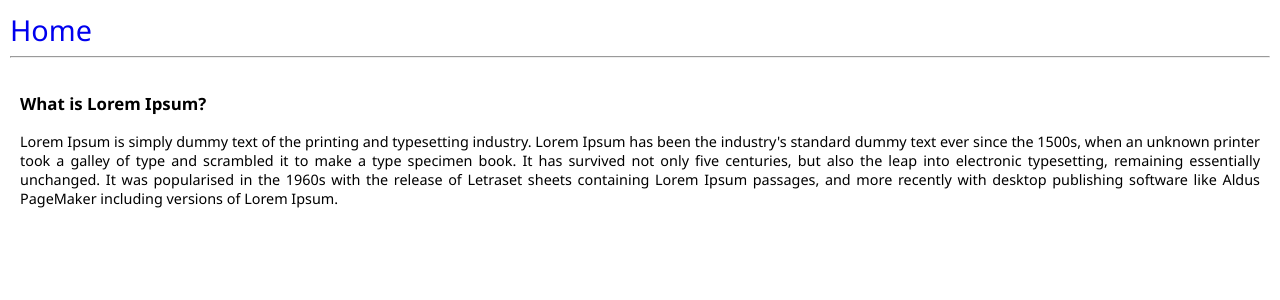
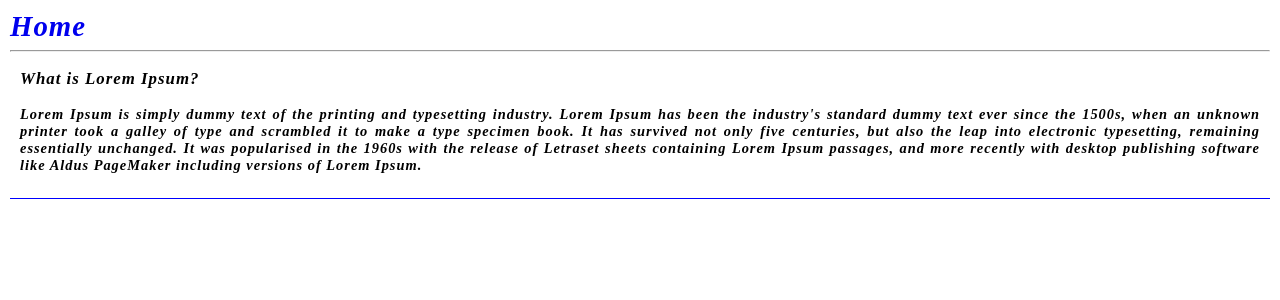
Before and after one commit to deepakmk1993/mysite, a Django app: page /posts/1/ in a window 1280 px wide. Shown: the top 300 px of the page. Run offline with Django 3.2, Linux system fonts and the light colour scheme; data comes from the database, SQL or seed files in the repository.

Commit message:
first commit

```diff
--- a/blog/templates/base.html
+++ b/blog/templates/base.html
@@ -2,12 +2,16 @@
 <html lang="en">
 <head>
   <title>{% block title %}{% endblock %}</title>
+  <meta http-equiv="refresh" content="2000" >
   <style>
     body{
       font-size: .9em;
+      font-weight: 600;
+      font-style: italic;
+      letter-spacing: 1px;
       text-align: justify;
-      font-family: 'Segoe UI';
       margin: 0; padding: 10px;
+      font-family: 'Segoe UI Light';
     }
     a{
       text-decoration: none;
@@ -24,6 +28,8 @@
     }
     article{
       padding: 10px;
+      padding-top: 0;
+      border-bottom: 1px solid blue;
     }
   </style>
 </head>
--- a/mysite/settings.py
+++ b/mysite/settings.py
@@ -25,7 +25,7 @@ SECRET_KEY = 'io8-l4qu$w#6%9k^vq^a+&qvmm0tjf%f#8%yncd*@yjzl)(d(4'
 # SECURITY WARNING: don't run with debug turned on in production!
 DEBUG = False
 
-ALLOWED_HOSTS = ['.herokuapp.com']
+ALLOWED_HOSTS = ['.herokuapp.com', '.c9users.io']
 SECURE_PROXY_SSL_HEADER = ('HTTP_X_FORWARDED_PROTO', 'https')
 
 
```
